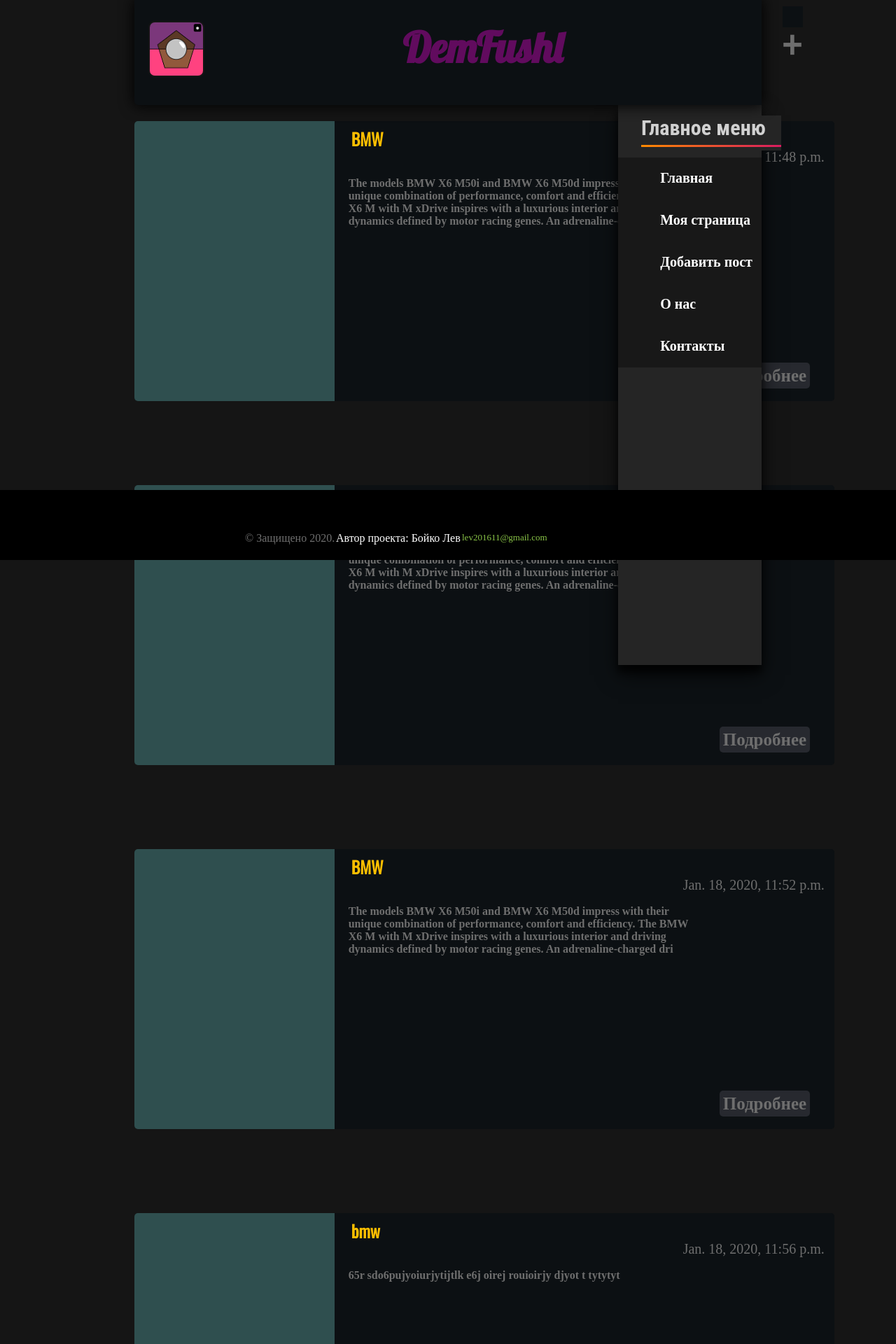
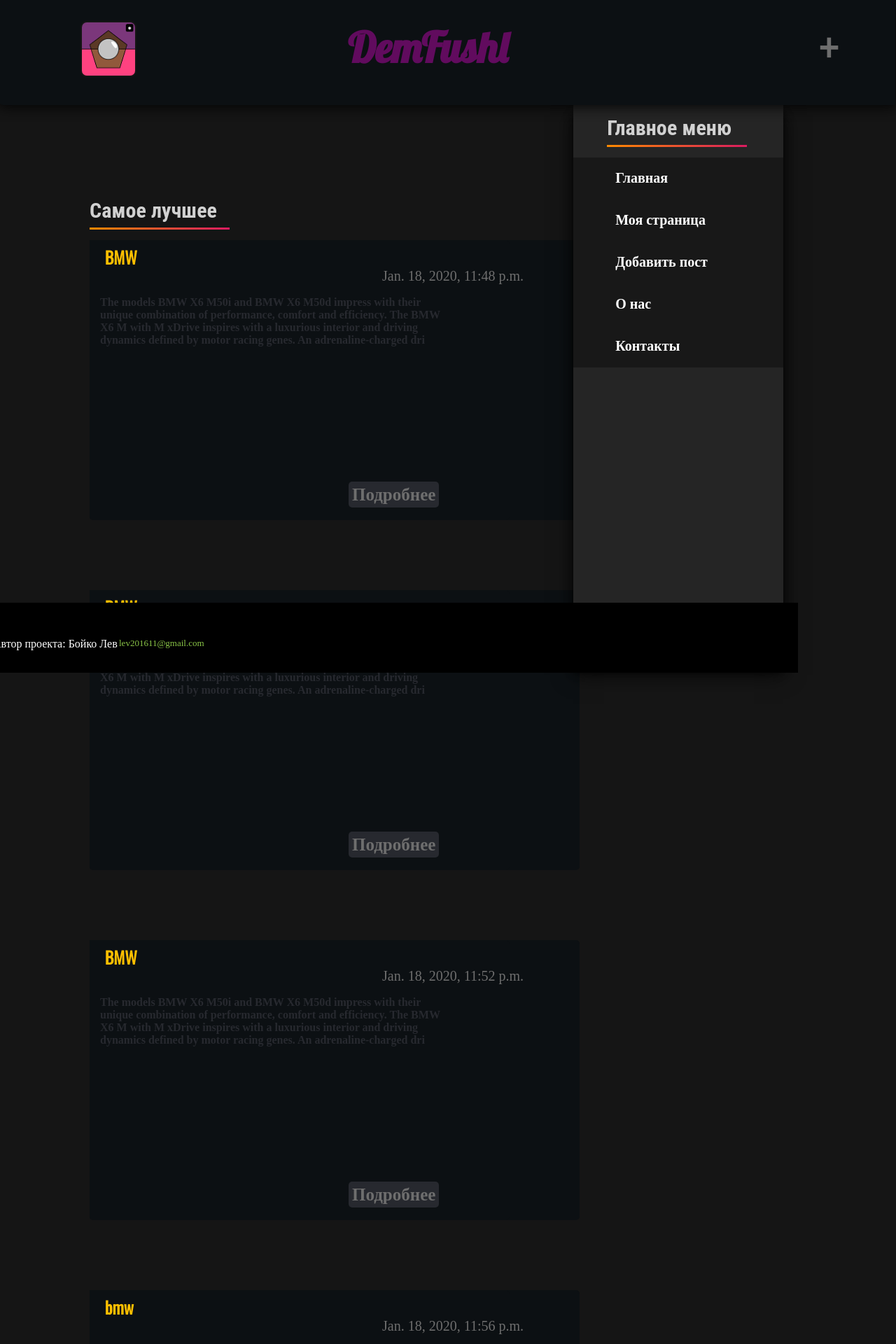
Before and after one commit to leva-14/Beta_Version, a Django app: page / in a window 1280 px wide. Shown: the top 1920 px of the page at 70% size. Run offline with Django 3.2, Linux system fonts and the light colour scheme; data comes from the database, SQL or seed files in the repository; both versions use the stored data as it was after the commit.

Commit message:
full commit

```diff
--- a/DemFushl2/settings.py
+++ b/DemFushl2/settings.py
@@ -11,7 +11,6 @@ https://docs.djangoproject.com/en/3.0/ref/settings/
 """
 
 import os
-import django_heroku
 # Build paths inside the project like this: os.path.join(BASE_DIR, ...)
 BASE_DIR = os.path.dirname(os.path.dirname(os.path.abspath(__file__)))
 
@@ -127,4 +126,5 @@ STATICFILES_DIRS = [
     'posts/static',
 ]
 
-django_heroku.settings(locals())
+MEDIA_URL = '/media/'
+MEDIA_ROOT = os.path.join(BASE_DIR, 'media')
--- a/posts/forms.py
+++ b/posts/forms.py
@@ -4,7 +4,7 @@ from .models import Post
 class PostForm(forms.ModelForm):
     class Meta:
         model = Post
-        fields = ('title', 'text', 'data', 'author_id')
+        fields = ('title' ,'text', 'data', 'author_id')
         widgets = {
             'title': forms.TextInput(attrs={ 'placeholder':'Title', 'class': 'input-form'}),
             'text': forms.TextInput(attrs={'placeholder':'Text', 'class': 'input-form'}),
--- a/posts/models.py
+++ b/posts/models.py
@@ -12,6 +12,7 @@ class Author(models.Model):
 class Post(models.Model):
     author_id = models.ForeignKey(Author, on_delete=models.CASCADE)
     title = models.CharField(max_length=32)
+    # img = models.ImageField(upload_to='media/img', height_field=None, width_field=None, max_length=100)
     text = models.CharField(max_length=256)
     data = models.DateTimeField(default=datetime.now())
 
--- a/posts/static/posts/css/style.css
+++ b/posts/static/posts/css/style.css
@@ -6,7 +6,6 @@
   background-color: #151515;
   box-sizing: border-box;
 }
-
 .line{
     margin-top: 1%;
     margin-bottom: 1%;
@@ -16,7 +15,6 @@
     height: 2px;;
 }
 .header {
-  position: fixed;
   display: flex;
   height: 150px;
   width: 70%;
@@ -24,9 +22,11 @@
   justify-content: space-around;
   align-content: center;
   border-radius: 0 0 0 5px;
+  margin-bottom: 120px;
   background-color: #0c1013;
   -webkit-box-shadow: 0 0 19px 2px rgba(0,0,0,.91);
   box-shadow: 0 0 19px 2px rgba(0,0,0,.91);
+  position: relative;
   z-index: 100;
 }
 .logo-first,
@@ -63,6 +63,7 @@
   background-color: #0c1013;
   height: 80px;
   width: 70px;
+  margin-left: 80px;
 }
 
 .Name {
@@ -150,7 +151,7 @@ h1::before {
   background: -o-linear-gradient(left,#ff8a00,#da1b60);
   background: linear-gradient(to right,#ff8a00,#da1b60);
 }
-/**
+
 h1.all-pages {
   height: 50px;
   width: 150px;
@@ -168,13 +169,6 @@ h1.all-pages {
   margin-left: 420px;
 }
 
-.all-page{
-
-  position: absolute;
-  display: inline-block;
-  height: 200px;
-}
-
 h1.all-pages::before {
   content: "";
   position: absolute;
@@ -187,20 +181,18 @@ h1.all-pages::before {
   background: -o-linear-gradient(left,#ff8a00,#da1b60);
   background: linear-gradient(to right,#ff8a00,#da1b60);
 }
-**/
 article{
   height: 400px;
   margin-bottom: 20px;
 }
 .post{
-    margin-top: 100px;
-    margin-bottom: 120px;
     border-radius: 5px;
     height: 400px;
     width: 1000px;
     background-color: #0c1013;
     display: flex;
 
+  margin-bottom: 100px;
 }
 .post-img{
     border-radius: 5px 0 0 5px;
@@ -236,31 +228,31 @@ a.post-title:hover{
   color: #0B2349;
 }
 .pubdate{
-    background-color: #0c1013;
+     background-color: #0c1013;
     height: 30px;
     color: #6E6E6E;
     font-size: 20px;
     margin-bottom: 10px;
     display: block;
     text-align: right;
-    margin-left: 450px;
-    width: 250px;
+    margin-left: 500px;
+    width: 220px;
 }
 .post-text{
   background-color: #0c1013;
   height: 400px;
   border-radius: 5px;
 }
-h4.p{
+p{
   color: #6E6E6E;
   background-color: #0c1013;
-  width: 500px;
+  width: 600px;
   margin-left: 20px;
   margin-bottom: 20px;
 }
 blockquote{
   height: 250px;
-  background-color: #0c1013;
+   background-color: #0c1013;
   margin-bottom: 20px;
 }
 .all-content{
@@ -304,47 +296,47 @@ a.next-prevs:hover{
   font-weight: 900;
 }
 .main-menu{
-  margin-top: 150px;
-  position: fixed;
-  margin-left: 69%;
   color: white;
   background-color: rgb(37, 37, 37);
   width: 16%;
-  box-shadow: 0 14px 28px rgba(0,0,0,0.7), 0 10px 10px rgba(0,0,0,0.7);
+  height: 100%;
+  margin-left: -20px;
+  position: relative;
+  margin-top: -120px; box-shadow: 0 14px 28px rgba(0,0,0,0.7), 0 10px 10px rgba(0,0,0,0.7);
+}
+
+.main-menu2{
+  color: white;
+  background-color: rgb(37, 37, 37);
+  width: 16%;
+  margin-left: -20px;
+  position: relative;
+  height: 1484px;
+  margin-top: -120px; box-shadow: 0 14px 28px rgba(0,0,0,0.7), 0 10px 10px rgba(0,0,0,0.7);
 }
 
 
 .footer{
-  height: 400px;
+
+  margin-top: 98px;
+  height: 100px;
+  position: fixed;
+  margin-left: -285px;
+  background-color: black;
 }
-/**
-.sub-footer{
-  background-color:#0e0f11;
-  width: 100%;
-  height: 300px;
-  z-index: 1;
-  margin-top: 5720px;
-}
-**/
 
-.sub-footer2{
-  background-color:#0e0f11;
-  width: 100%;
-  height: 300px;
-  z-index: 1;
-}
+
 .t{
   margin-top: 50px;
   display: flex;
   background-color: black;
   height: 40px;
 }
-.footer{
-  margin-top: -100px;
+.main-footer{
   background-color: black;
   width: 100%;
   height: 100px;
-  position: fixed;
+
   color: #6E6E6E;
   padding: 10px 10px 10px 350px;
 }
@@ -405,7 +397,6 @@ h3.mmaac{
   background-color: rgb(37, 37, 37);
   height: 60px;
 }
-
 a.mmaac{
   position: absolute;
   background-color: rgb(37, 37, 37);
@@ -421,6 +412,180 @@ a.mmaac{
 a.mmaac:hover{
   background-color: rgb(12, 12, 12);
 }
+
+h4.p{
+  width: 500px;
+  margin-left: 15px;
+  color: #27292f;
+   background-color: #0c1013;
+}
+
+@media only screen and (max-width: 1830px){
+  .content{
+    width: 40%;
+  }
+  .main-menu{
+    margin-left: 14%;
+  }
+  blockquote{
+    width: 500px;
+  }
+  p{
+    color: #6E6E6E;
+    background-color: #0c1013;
+    width: 450px;
+    margin-left: 20px;
+    margin-bottom: 20px;
+  }
+  .post-text{
+    width: 600px;
+  }
+  .post{
+    width: 850px;
+  }
+.post-img{
+  width: 280px;
+}
+  .see-more{
+    margin-left: 370px;
+  }
+  .pubdate{
+    margin-left: 400px;
+  }
+.Name{
+  margin-left: 300px;
+}
+  .new-post{
+    margin-left: 350px;
+  }
+  .footer{
+    margin-left: -268px;
+  }
+  }
+
+
+
+
+
+
+
+
+
+  @media only screen and (max-width: 1590px){
+    .header{
+      width: 100%;
+      margin-left: -1px;
+    }
+    .content{
+      width: 40%;
+      margin-left: 10%;
+    }
+    .main-menu{
+      margin-left: 14%;
+      width: 300px;
+    }
+    blockquote{
+      width: 500px;
+    }
+    p{
+      color: #6E6E6E;
+      background-color: #0c1013;
+      width: 450px;
+      margin-left: 20px;
+      margin-bottom: 20px;
+    }
+    .post-text{
+      width: 600px;
+    }
+    .post{
+      width: 700px;
+    }
+  .post-img{
+    width: 280px;
+  }
+    .see-more{
+      margin-left: 370px;
+    }
+    .pubdate{
+      margin-left: 400px;
+    }
+  .Name{
+    margin-left: 300px;
+  }
+    .new-post{
+      margin-left: 350px;
+    }
+    .main-footer{
+      width: 100%;
+      margin-left: 80px;
+    }
+
+    .footer{
+      width: 100%;
+    }
+    }
+
+
+
+
+
+
+
+    @media only screen and (max-width: 1380px){
+      .header{
+        width: 100%;
+        margin-left: -1px;
+      }
+      .content{
+        width: 40%;
+        margin-left: 10%;
+      }
+      .main-menu{
+        margin-left: 14%;
+        width: 300px;
+      }
+      blockquote{
+        width: 500px;
+      }
+      p{
+        color: #6E6E6E;
+        background-color: #0c1013;
+        width: 450px;
+        margin-left: 20px;
+        margin-bottom: 20px;
+      }
+      .post-text{
+        width: 600px;
+      }
+      .post{
+        width: 700px;
+      }
+    .post-img{
+      width: 280px;
+    }
+      .see-more{
+        margin-left: 370px;
+      }
+      .pubdate{
+        margin-left: 400px;
+      }
+    .Name{
+      margin-left: 300px;
+    }
+      .new-post{
+        margin-left: 350px;
+      }
+      .main-footer{
+        width: 100%;
+        margin-left: 80px;
+      }
+
+      .footer{
+        width: 100%;
+      }
+      }
+
+
 
 button.save-btn{
   width: 100px;
--- a/posts/urls.py
+++ b/posts/urls.py
@@ -1,5 +1,7 @@
 from django.urls import path
 from django.conf.urls import url
+from django.conf.urls.static import static
+from django.conf import settings
 from . import views
 
 urlpatterns = [
--- a/posts/views.py
+++ b/posts/views.py
@@ -3,13 +3,9 @@ from datetime import datetime
 from .forms import PostForm
 from .models import Post
 
-
-
-
 def post_detail(request, pk):
     post = get_object_or_404(Post, pk=pk)
     return render(request, '../templates/posts/post_detail.html', {'post': post})
-
 
 def post_new(request):
     if request.method == "POST":
--- a/templates/posts/Create_Post.html
+++ b/templates/posts/Create_Post.html
@@ -23,7 +23,7 @@
     <div class="all-content">
     <div class="content2">
         <h1 class="title-all-post">Создать пост</h1>
-        <form method="POST" class="post-form">
+        <form method="POST" class="post-form" >
 
             {% csrf_token %}
 
--- a/templates/posts/Main.html
+++ b/templates/posts/Main.html
@@ -30,8 +30,7 @@
         <article>
             {% for post in posts %}
             <div class="post">
-                <div class="post-img">
-                </div>
+
                 <div class="post-text">
 
                 <h2 class="post-title"><a href="#" class='post-title'>{{ post.title }}</a></h2>
@@ -46,6 +45,14 @@
             </div>
             {% endfor %}
         </article>
+        <div class="footer">
+
+        <div class="t">
+        <div class="security">© Защищено 2020.</div>
+        <span >Автор проекта: Бойко Лев</span>
+        <div class="email">lev201611@gmail.com</div>
+    </div>
+</div>
 <!--        <div class="all-page">-->
 <!--        <h1 class="all-pages">Страницы</h1>-->
 <!--        <div class="next-prev">-->
@@ -69,6 +76,7 @@
 
         </div>
 
+
     <div class="main-menu">
             <h1 class="menu-title">Главное меню</h1>
             <h3 class="mmaac"><a href="{% url 'index' %}" class="mmaac">Главная</a></h3>
@@ -80,13 +88,6 @@
 
 </div>
 
-<div class="footer">
 
-        <div class="t">
-        <div class="security">© Защищено 2020.</div>
-        <span >Автор проекта: Бойко Лев</span>
-        <div class="email">lev201611@gmail.com</div>
-    </div>
-</div>
 </body>
 </html>
```
Also changed, not shown: db.sqlite3, posts/migrations/0001_initial.py, posts/migrations/0002_auto_20200123_2255.py, posts/migrations/0003_auto_20200117_2203.py (deleted), posts/migrations/0004_auto_20200118_1217.py (deleted).
